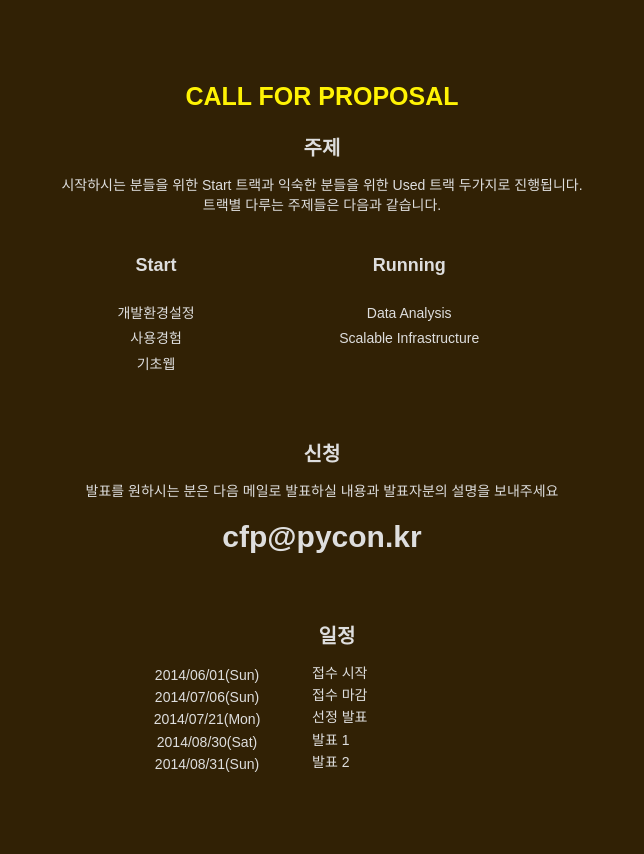
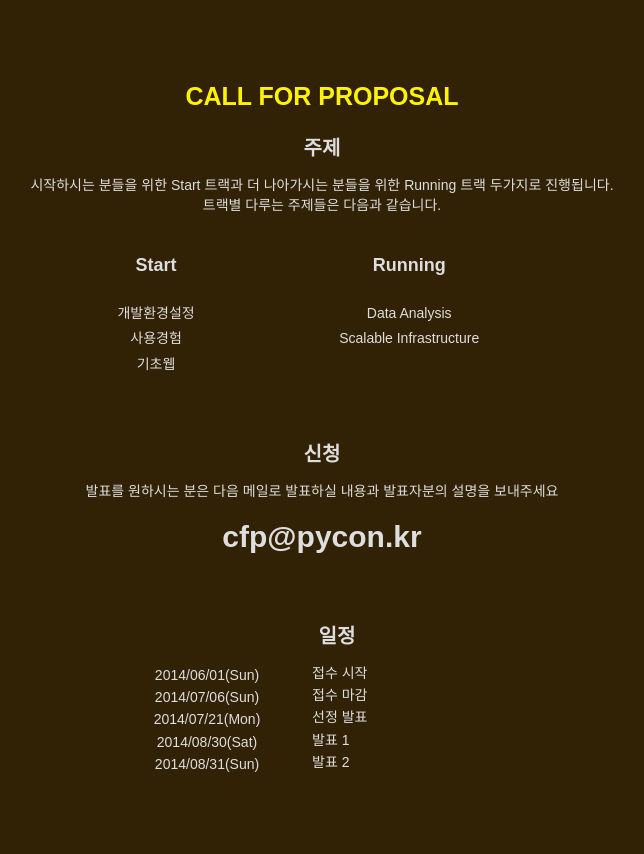
Before and after one commit to pythonkr/pyconkr-2014-teaser, a Django app: page / in a window 1280 px wide. Shown: the part 1107-1961 px from the top of the page, without its empty margins (318-962 px from the left). Run offline with Django 3.2, Linux system fonts and the light colour scheme; tables that the repository leaves empty hold one stand-in row (values such as "Sample post"); grey boxes marked "Sample" are stand-in pictures; style sheets or scripts are compiled from the project's sources; parts of the project's set-up code (start-up, migrations or seed data) failed here and were passed over; some libraries are stand-ins or nearby versions.

Commit message:
주제 소개 문구, 이름 변경

```diff
--- a/page/templates/page/home.html
+++ b/page/templates/page/home.html
@@ -112,7 +112,7 @@
 
             <div>
                 <h3>주제</h3>
-                <p>시작하시는 분들을 위한 Start 트랙과 익숙한 분들을 위한 Used 트랙 두가지로 진행됩니다. <br/>트랙별 다루는 주제들은 다음과 같습니다.</p>
+                <p>시작하시는 분들을 위한 Start 트랙과 더 나아가시는 분들을 위한 Running 트랙 두가지로 진행됩니다. <br/>트랙별 다루는 주제들은 다음과 같습니다.</p>
 
                 <div class="contents row col-md-offset-3">
                     <div class="content start col-md-3">
```
